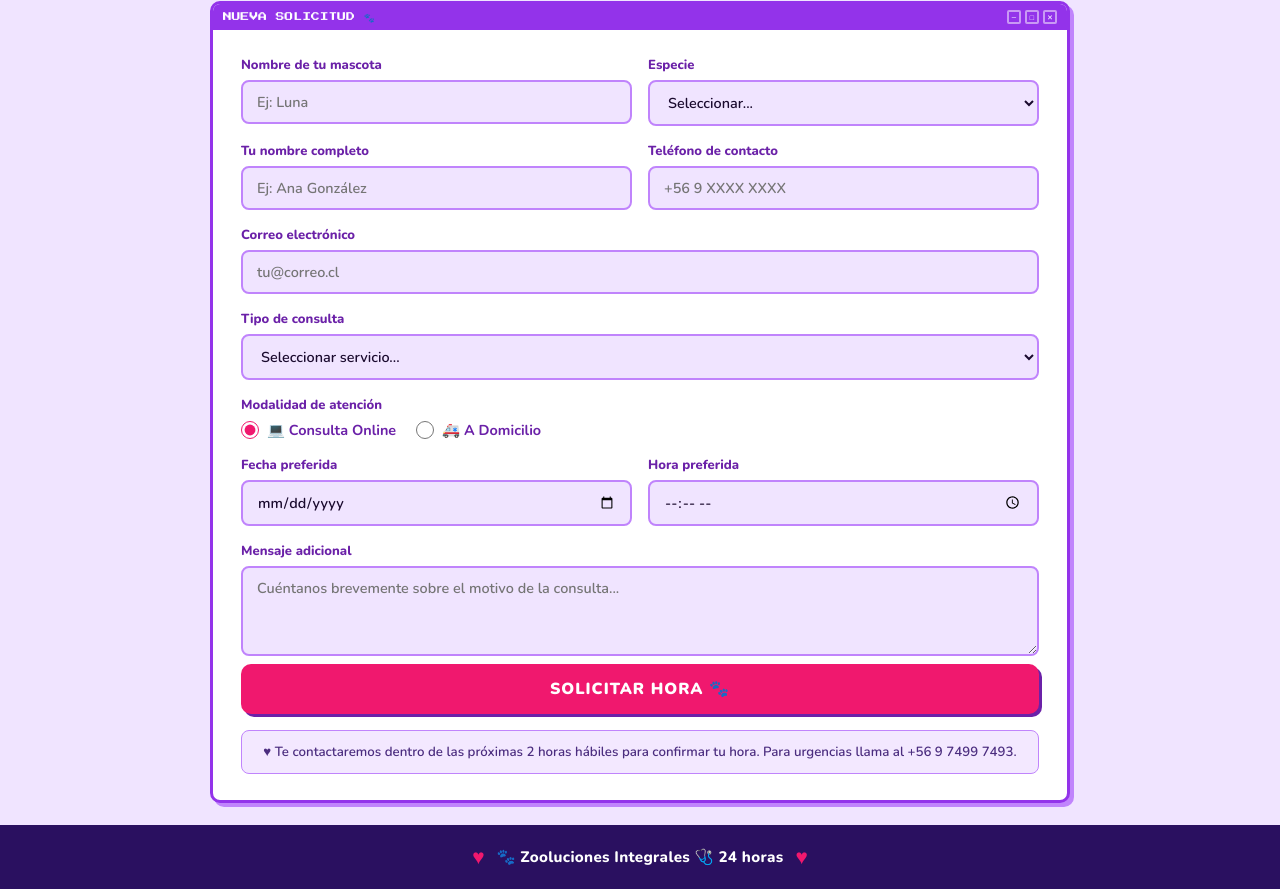
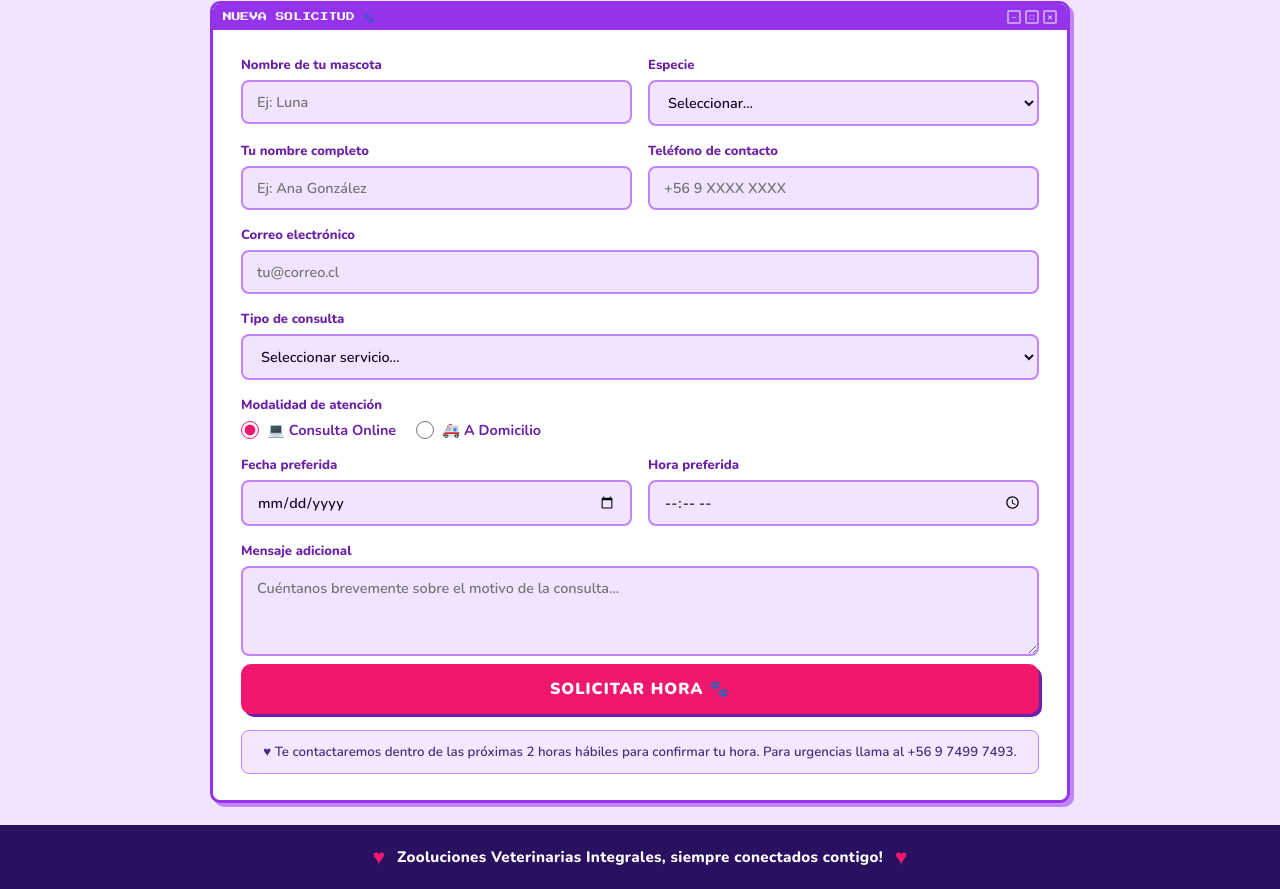
Before and after one commit to cgrivas/vetbarri, a plain HTML site: page agendar.html in a window 1280 px wide. Shown: the part 254-1143 px from the top of the page. Drawn offline with nearby package versions, Linux system fonts and the light colour scheme.

Commit message:
Revierte slogan al original
Co-Authored-By: Claude Sonnet 4.6 <noreply@anthropic.com>

```diff
--- a/agendar.html
+++ b/agendar.html
@@ -169,7 +169,7 @@
 
 <footer>
   <span class="foot-heart">♥</span>
-  <p>🐾 Zooluciones Integrales 🩺  24 horas</p>
+  <p>Zooluciones Veterinarias Integrales, siempre conectados contigo!</p>
   <span class="foot-heart">♥</span>
 </footer>
 </body>
```
Also changed, not shown: contacto.html (+1 -1 lines), index.html (+1 -1 lines), servicios.html (+1 -1 lines).
